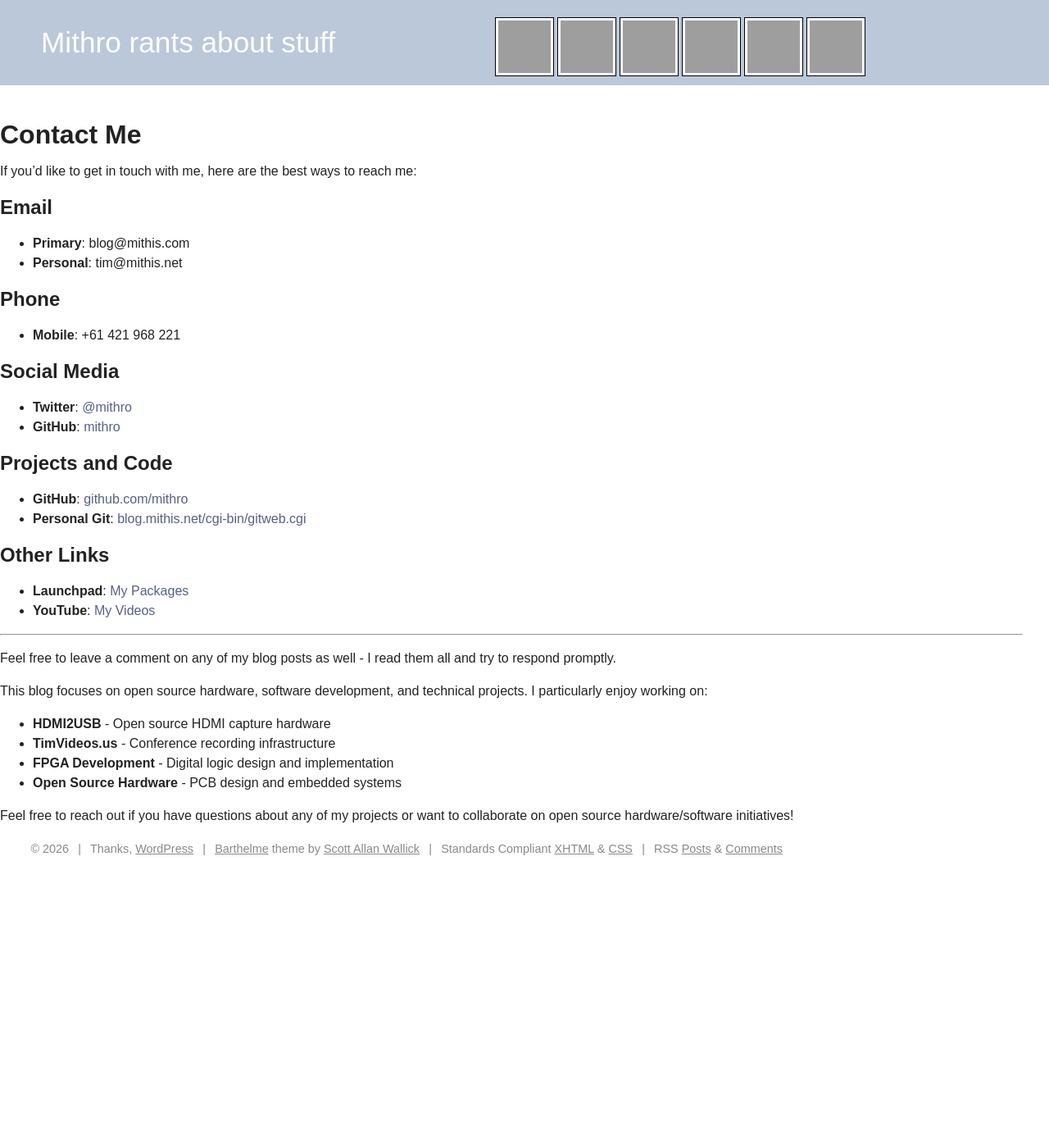
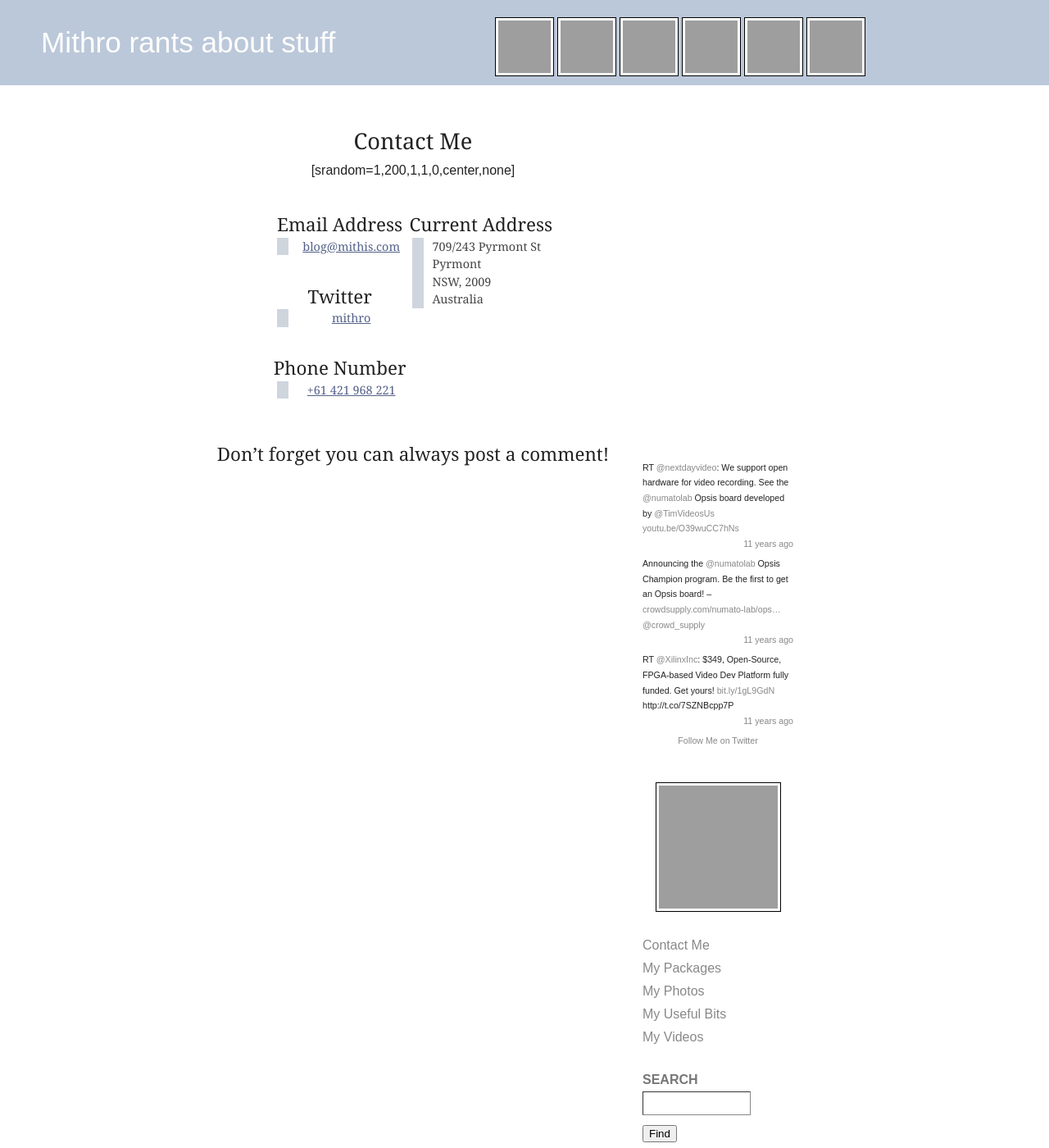
Before and after one commit to mithro/blog.mithis.net, a Jekyll site: the page built from contact.md, in a window 1280 px wide and 1400 px high. Shown: the whole window at 82% size. Built offline with Jekyll 4.4.1, drawn with Linux system fonts in a browser that asks for light colours; some of the changed text lies outside the part shown; grey boxes are pictures that could not be loaded.

Commit message:
Contact page: replace placeholder with faithful copy of live's /contact-me
The deployed contact.md was a migration-authored placeholder (generic blurbs, layout:default, permalink /contact) - NOT live's actual page. Live's /contact-me is a WP page (body.page) with a centered table (Email/Twitter/Phone in one cell, postal address in the other), the broken literal [srandom] Shashin shortcode, and 'Don't forget you can always post a comment!'. Recreated faithfully via layout:page at permalink /contact-me (live's URL; /contact now 404s like live too), and pointed the sidebar Personal Links + nav 'Contact Me' links at /contact-me. Per user directive: make the pages identical + pixel-perfect.

Co-Authored-By: Claude Opus 4.7 (1M context) <noreply@anthropic.com>

```diff
--- a/_includes/navigation.html
+++ b/_includes/navigation.html
@@ -8,7 +8,7 @@
 
         <!-- Main navigation items matching WordPress site -->
         <li class="page_item"><a href="{{ '/archives/' | relative_url }}">Archives</a></li>
-        <li class="page_item"><a href="{{ '/contact/' | relative_url }}">Contact Me</a></li>
+        <li class="page_item"><a href="{{ '/contact-me/' | relative_url }}">Contact Me</a></li>
         <li class="page_item"><a href="{{ '/archives/category/diary/' | relative_url }}">Diary</a></li>
         <li class="page_item"><a href="{{ '/archives/category/games/' | relative_url }}">Games</a></li>
         <li class="page_item"><a href="{{ '/archives/category/gaming-miniconf/' | relative_url }}">Gaming Miniconf</a></li>
--- a/_includes/sidebar.html
+++ b/_includes/sidebar.html
@@ -87,7 +87,7 @@ RT <a href="http://twitter.com/XilinxInc">@XilinxInc</a>: $349, Open-Source, FPG
 <li id="linkcat-90" class="widget widget_links"><h3 class='widgettitle'></h3>
 
 	<ul class='xoxo blogroll'>
-<li><a href="{{ '/contact/' | relative_url }}" rel="me">Contact Me</a></li>
+<li><a href="{{ '/contact-me/' | relative_url }}" rel="me">Contact Me</a></li>
 <li><a href="https://launchpad.net/~mithro/+archive/ppa" rel="me" title="My Ubuntu packages.">My Packages</a></li>
 <li><a href="https://picasaweb.google.com/mithro" rel="me" title="Pictures I have taken of things.">My Photos</a></li>
 <li><a href="http://blog.mithis.net/cgi-bin/gitweb.cgi" rel="me" title="Useful code snippets and other juicy tidbits.">My Useful Bits</a></li>
--- a/contact.md
+++ b/contact.md
@@ -1,41 +1,37 @@
 ---
-layout: default
+layout: page
 title: Contact Me
-permalink: /contact/
+permalink: /contact-me/
 ---
 
-# Contact Me
-
-If you'd like to get in touch with me, here are the best ways to reach me:
-
-## Email
-- **Primary**: blog@mithis.com
-- **Personal**: tim@mithis.net
-
-## Phone
-- **Mobile**: +61 421 968 221
-
-## Social Media
-- **Twitter**: [@mithro](https://twitter.com/mithro)
-- **GitHub**: [mithro](https://github.com/mithro)
-
-## Projects and Code
-- **GitHub**: [github.com/mithro](https://github.com/mithro)
-- **Personal Git**: [blog.mithis.net/cgi-bin/gitweb.cgi](http://blog.mithis.net/cgi-bin/gitweb.cgi)
-
-## Other Links
-- **Launchpad**: [My Packages](https://launchpad.net/~mithro/+archive/ppa)
-- **YouTube**: [My Videos](http://www.youtube.com/mithro)
-
----
-
-Feel free to leave a comment on any of my blog posts as well - I read them all and try to respond promptly.
-
-This blog focuses on open source hardware, software development, and technical projects. I particularly enjoy working on:
-
-- **HDMI2USB** - Open source HDMI capture hardware
-- **TimVideos.us** - Conference recording infrastructure
-- **FPGA Development** - Digital logic design and implementation
-- **Open Source Hardware** - PCB design and embedded systems
-
-Feel free to reach out if you have questions about any of my projects or want to collaborate on open source hardware/software initiatives!
+<div style="text-align: center; width: 100%;">
+<table style="text-align: center; margin-left: auto; margin-right: auto;">
+<tbody>
+<tr>
+<td colspan="2">
+<div>
+[srandom=1,200,1,1,0,center,none]
+</div>
+</td>
+</tr>
+<tr>
+<td>
+<h3>Email Address</h3>
+<blockquote><p><a href="mailto:blog@mithis.com">blog@mithis.com</a></p></blockquote>
+<h3>Twitter</h3>
+<blockquote><p><a href="http://twitter.com/mithro">mithro</a></p></blockquote>
+<h3>Phone Number</h3>
+<blockquote><p><a href="tel:+61 421 968 221">+61 421 968 221</a></p></blockquote>
+</td>
+<td style="vertical-align: top;">
+<h3>Current Address</h3>
+<blockquote style="text-align: left;"><p>709/243 Pyrmont St<br />
+Pyrmont<br />
+NSW, 2009<br />
+Australia</p></blockquote>
+</td>
+</tr>
+</tbody>
+</table>
+<h3>Don&#8217;t forget you can always post a comment!</h3>
+</div>
```
